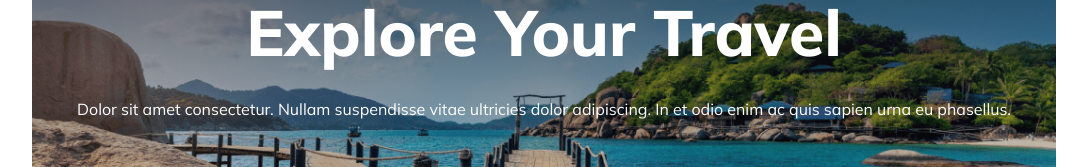
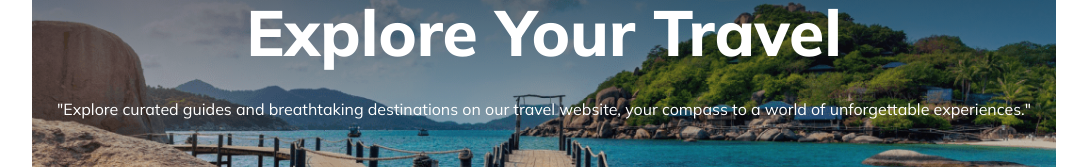
Before and after one commit to Kamruzzaman2200/Assingment-2, a plain HTML site: page index.html in a window 1280 px wide. Shown: the part 262-429 px from the top of the page, without its empty margins (96-1183 px from the left). Drawn offline with Linux system fonts and the light colour scheme.

Commit message:
text change

```diff
--- a/index.html
+++ b/index.html
@@ -34,10 +34,7 @@
                 <div class="gradient_b">
                     <div class="txt_b">
                         <h1 class="p1">Explore Your Travel</h1>
-                        <p class="p2">Dolor sit amet consectetur. Nullam
-                            suspendisse vitae ultricies dolor adipiscing. In
-                            et odio enim ac quis sapien urna eu
-                            phasellus.</p>
+                        <p class="p2">"Explore curated guides and breathtaking destinations on our travel website, your compass to a world of unforgettable experiences."</p>
                     </div>
                     <div class="option_b">
                         <input type="text" name id="text" placeholder="Where go">
```
